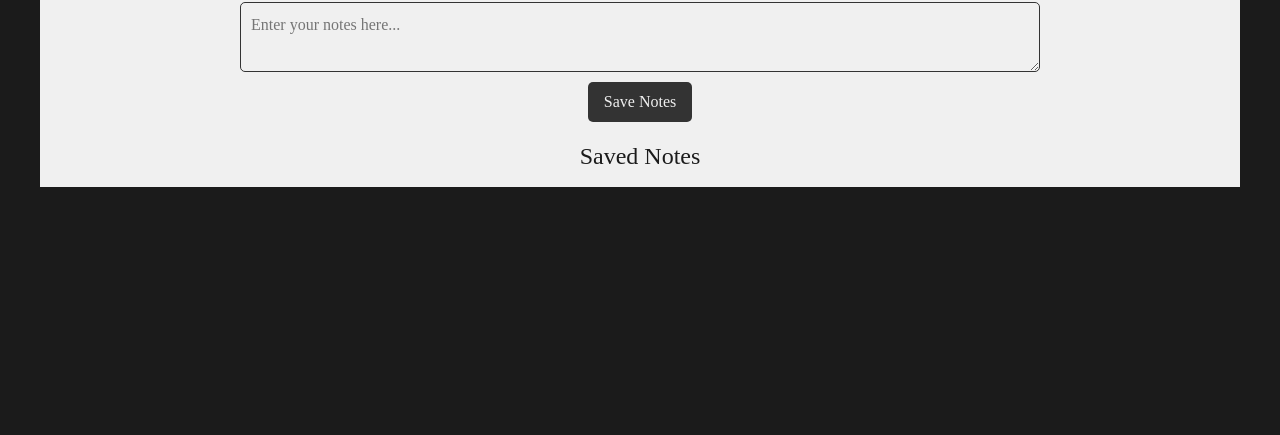
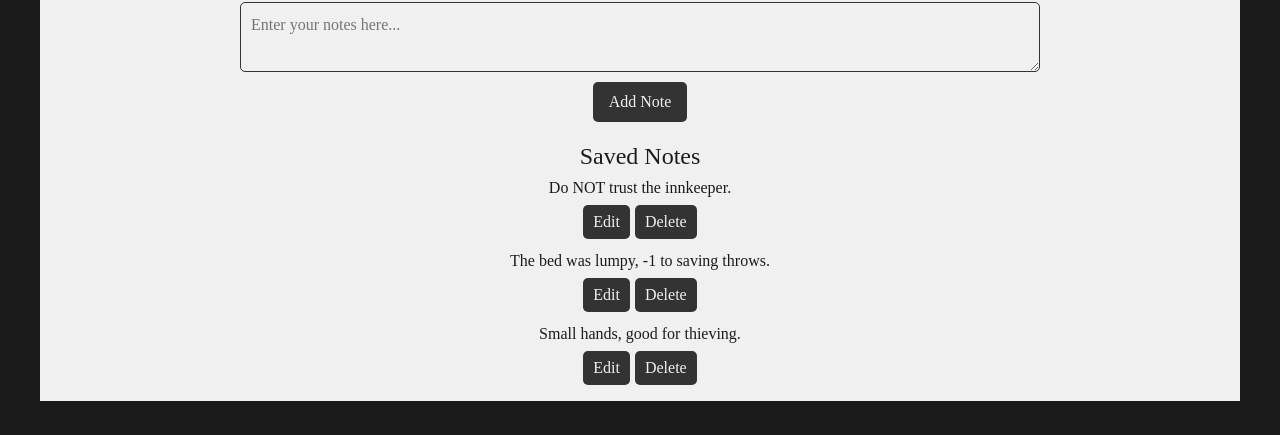
Before and after one commit to vmlayton87/ncsu-milestone-project-3, a React (Vite) app in the folder front_end/my-react-app/: page /campaigns/1 in a window 1280 px wide. Shown: the part 268-703 px from the top of the page. Built offline with nearby package versions, Linux system fonts and the light colour scheme; a web font is replaced by a local one.

Commit message:
Edit and delete notes work

```diff
--- a/front_end/my-react-app/src/components/CampaignDetails.jsx
+++ b/front_end/my-react-app/src/components/CampaignDetails.jsx
@@ -6,68 +6,52 @@ import '../index.scss';
 const CampaignDetails = () => {
   const { id } = useParams();
   const [campaign, setCampaign] = useState(null);
-    const [notes, setNotes] = useState('');
-    const [savedNotes, setSavedNotes] = useState('');
+  const [notes, setNotes] = useState([]);
+  const [newNote, setNewNote] = useState('');
+  const [editingNote, setEditingNote] = useState(null);
+  const [editedNoteText, setEditedNoteText] = useState('');
 
   useEffect(() => {
-        // Fetch campaign data from the backend
     const fetchCampaign = async () => {
-            // Replace with actual data fetching
       const campaignData = {
         id,
         name: `Campaign ${id}`,
         description: `Description for Campaign ${id}`,
-                characterSheet: {
-                    basicInfo: {
-                        name: 'Tav',
-                        class: 'Bard',
-                        level: 5,
-                        race: 'Human',
-                        alignment: 'Neutral Good'
-                    },
-                    attributes: {
-                        strength: 8,
-                        dexterity: 14,
-                        constitution: 12,
-                        intelligence: 10,
-                        wisdom: 10,
-                        charisma: 16
-                    },
-                    skills: {
-                        acrobatics: 5,
-                        animalHandling: 0,
-                        arcana: 0,
-                        athletics: 4,
-                        deception: -1,
-                        history: 0,
-                        insight: 0,
-                        intimidation: 5,
-                        investigation: 0,
-                        medicine: -10,
-                        nature: 0,
-                        perception: 2,
-                        performance: 10,
-                        persuasion: 4,
-                        religion: 0,
-                        sleightOfHand: 5,
-                        stealth: 0,
-                        survival: 4,
-                    },
-                    equipment: [
-                        'Lute',
-                        'Dagger',
-                        'Explorer Pack',
-                    ],
-                }
+        characterSheet: {} // Placeholder for characterSheet data
       };
       setCampaign(campaignData);
+      setNotes([
+        'Do NOT trust the innkeeper.',
+        'The bed was lumpy, -1 to saving throws.',
+        'Small hands, good for thieving.'
+      ]);
     };
     fetchCampaign();
   }, [id]);
 
-    const handleSaveNotes = () => {
-        setSavedNotes(notes);
-        // Save notes to backend
+  const handleAddNote = () => {
+    if (newNote.trim()) {
+      setNotes([...notes, newNote.trim()]);
+      setNewNote('');
+    }
+  };
+
+  const handleEditNote = (index) => {
+    setEditingNote(index);
+    setEditedNoteText(notes[index]);
+  };
+
+  const handleSaveEditedNote = (index) => {
+    const updatedNotes = [...notes];
+    updatedNotes[index] = editedNoteText.trim();
+    setNotes(updatedNotes);
+    setEditingNote(null);
+    setEditedNoteText('');
+  };
+
+  const handleDeleteNote = (index) => {
+    const updatedNotes = notes.filter((_, noteIndex) => noteIndex !== index);
+    setNotes(updatedNotes);
   };
 
   if (!campaign) {
@@ -79,18 +63,38 @@ const CampaignDetails = () => {
       <h2>{campaign.name}</h2>
       <p>{campaign.description}</p>
       <div className="details-container">
-                <CharacterSheet />
+        <CharacterSheet character={campaign.characterSheet} />
         <div className="notes-section">
           <h3>Notes</h3>
           <textarea
-                        value={notes}
-                        onChange={(e) => setNotes(e.target.value)}
+            value={newNote}
+            onChange={(e) => setNewNote(e.target.value)}
             placeholder="Enter your notes here..."
           />
-                    <button onClick={handleSaveNotes}>Save Notes</button>
+          <button onClick={handleAddNote}>Add Note</button>
           <div className="saved-notes">
             <h4>Saved Notes</h4>
-                        <p>{savedNotes}</p>
+            <ul>
+              {notes.map((note, index) => (
+                <li key={index}>
+                  {editingNote === index ? (
+                    <>
+                      <textarea
+                        value={editedNoteText}
+                        onChange={(e) => setEditedNoteText(e.target.value)}
+                      />
+                      <button onClick={() => handleSaveEditedNote(index)}>Save</button>
+                    </>
+                  ) : (
+                    <>
+                      <p>{note}</p>
+                      <button onClick={() => handleEditNote(index)}>Edit</button>
+                      <button onClick={() => handleDeleteNote(index)}>Delete</button>
+                    </>
+                  )}
+                </li>
+              ))}
+            </ul>
           </div>
         </div>
       </div>
@@ -99,3 +103,49 @@ const CampaignDetails = () => {
 };
 
 export default CampaignDetails;
+
+
+
+// Placeholder character sheet data:
+// characterSheet: {
+//                     basicInfo: {
+//                         name: 'Tav',
+//                         class: 'Bard',
+//                         level: 5,
+//                         race: 'Human',
+//                         alignment: 'Neutral Good'
+//                     },
+//                     attributes: {
+//                         strength: 8,
+//                         dexterity: 14,
+//                         constitution: 12,
+//                         intelligence: 10,
+//                         wisdom: 10,
+//                         charisma: 16
+//                     },
+//                     skills: {
+//                         acrobatics: 5,
+//                         animalHandling: 0,
+//                         arcana: 0,
+//                         athletics: 4,
+//                         deception: -1,
+//                         history: 0,
+//                         insight: 0,
+//                         intimidation: 5,
+//                         investigation: 0,
+//                         medicine: -10,
+//                         nature: 0,
+//                         perception: 2,
+//                         performance: 10,
+//                         persuasion: 4,
+//                         religion: 0,
+//                         sleightOfHand: 5,
+//                         stealth: 0,
+//                         survival: 4,
+//                     },
+//                     equipment: [
+//                         'Lute',
+//                         'Dagger',
+//                         'Explorer Pack',
+//                     ],
+//                 }
--- a/front_end/my-react-app/src/index.scss
+++ b/front_end/my-react-app/src/index.scss
@@ -413,6 +413,39 @@ html, body {
         margin-bottom: 5px;
         font-family: 'Amarante';
       }
+
+      ul {
+        list-style-type: none;
+        padding: 0;
+
+        li {
+          margin-bottom: 10px;
+
+          p {
+            margin: 0;
+            margin-bottom: 5px;
+          }
+
+          button {
+            padding: 5px 10px;
+            margin-right: 5px;
+            background-color: #333;
+            color: #f0f0f0;
+            border: none;
+            border-radius: 5px;
+            cursor: pointer;
+            transition: background-color 0.3s;
+
+            &:hover {
+              background-color: #555;
+            }
+
+            &:last-child {
+              margin-right: 0;
+            }
+          }
+        }
+      }
     }
   }
 }
```
Lines whose indentation alone changed are shown as unchanged.
